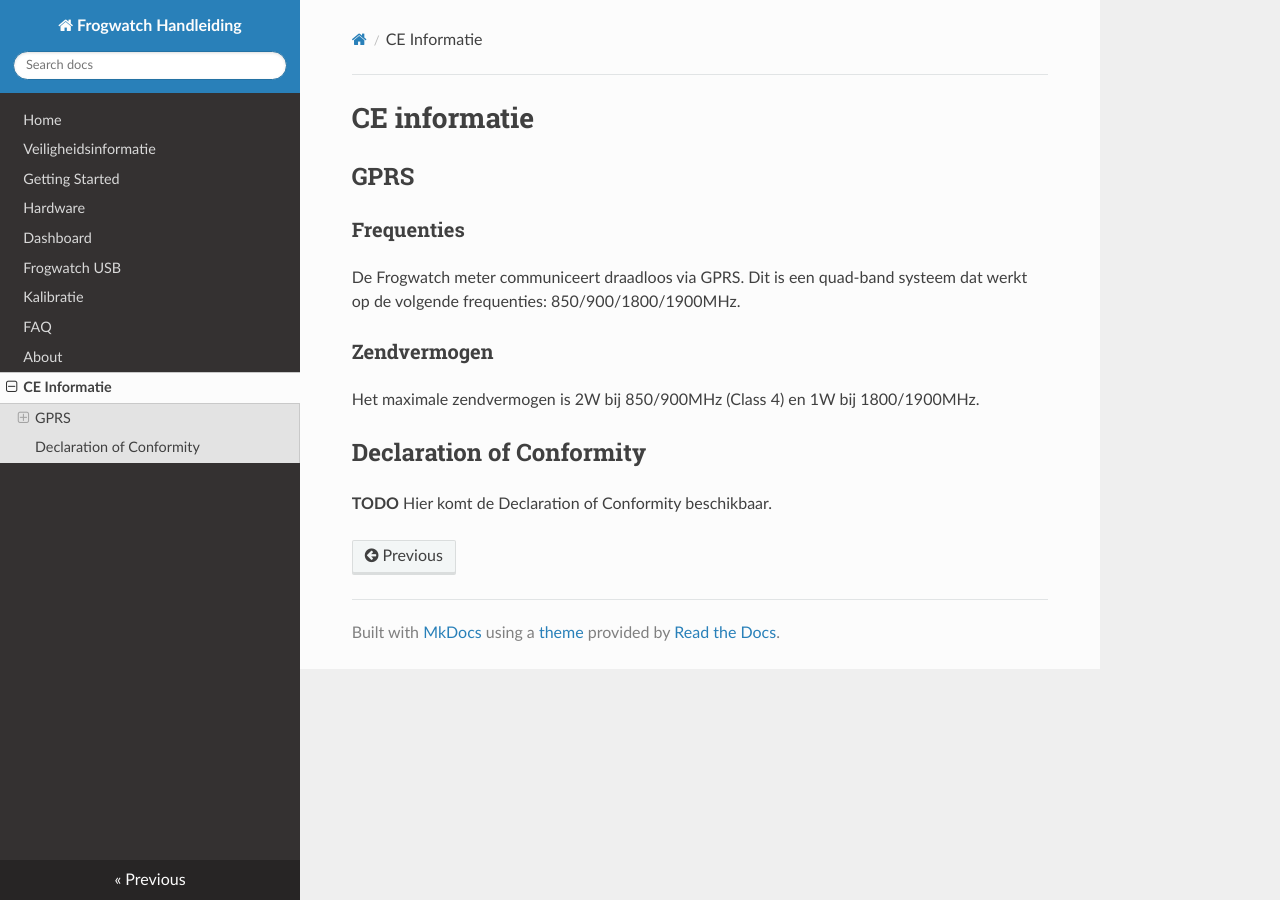
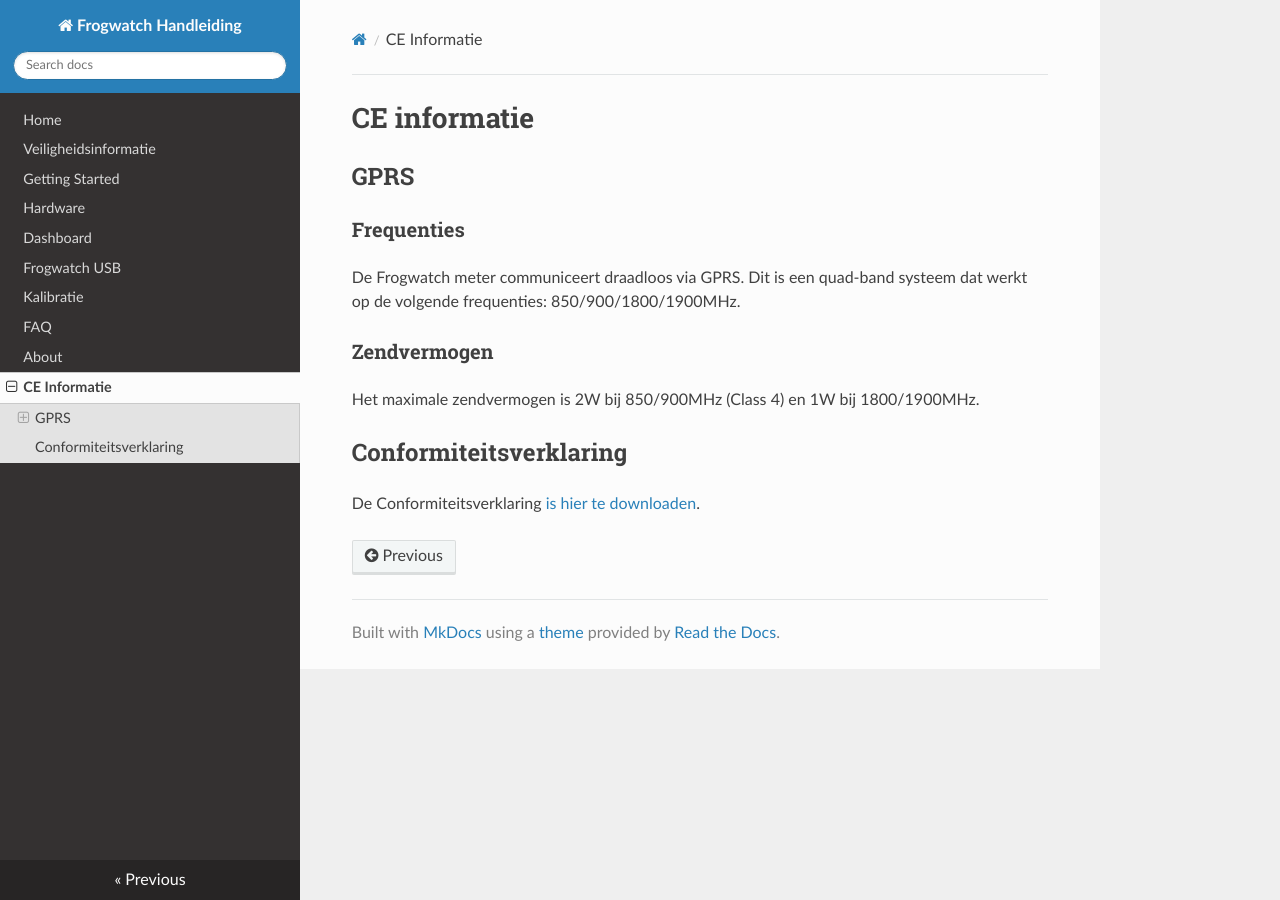
Before and after one commit to ijager/docs.frog.watch, an MkDocs documentation site: the page built from docs/ce-info.md, in a window 1280 px wide. Built offline with MkDocs 1.6.1, drawn with Linux system fonts in a browser that asks for light colours; nearby versions of some CDN libraries.

Commit message:
Add Declaration Of Conformity

```diff
--- a/docs/ce-info.md
+++ b/docs/ce-info.md
@@ -8,6 +8,6 @@ De Frogwatch meter communiceert draadloos via GPRS. Dit is een quad-band systeem
 ### Zendvermogen
 Het maximale zendvermogen is 2W bij 850/900MHz (Class 4) en 1W bij 1800/1900MHz.
 
-## Declaration of Conformity
+## Conformiteitsverklaring
 
-**TODO** Hier komt de Declaration of Conformity beschikbaar.
+De Conformiteitsverklaring <a href="../img/Conformiteitsverklaring-Frogwatch-NL.pdf">is hier te downloaden</a>.
```
Also changed, not shown: 1 other file.
